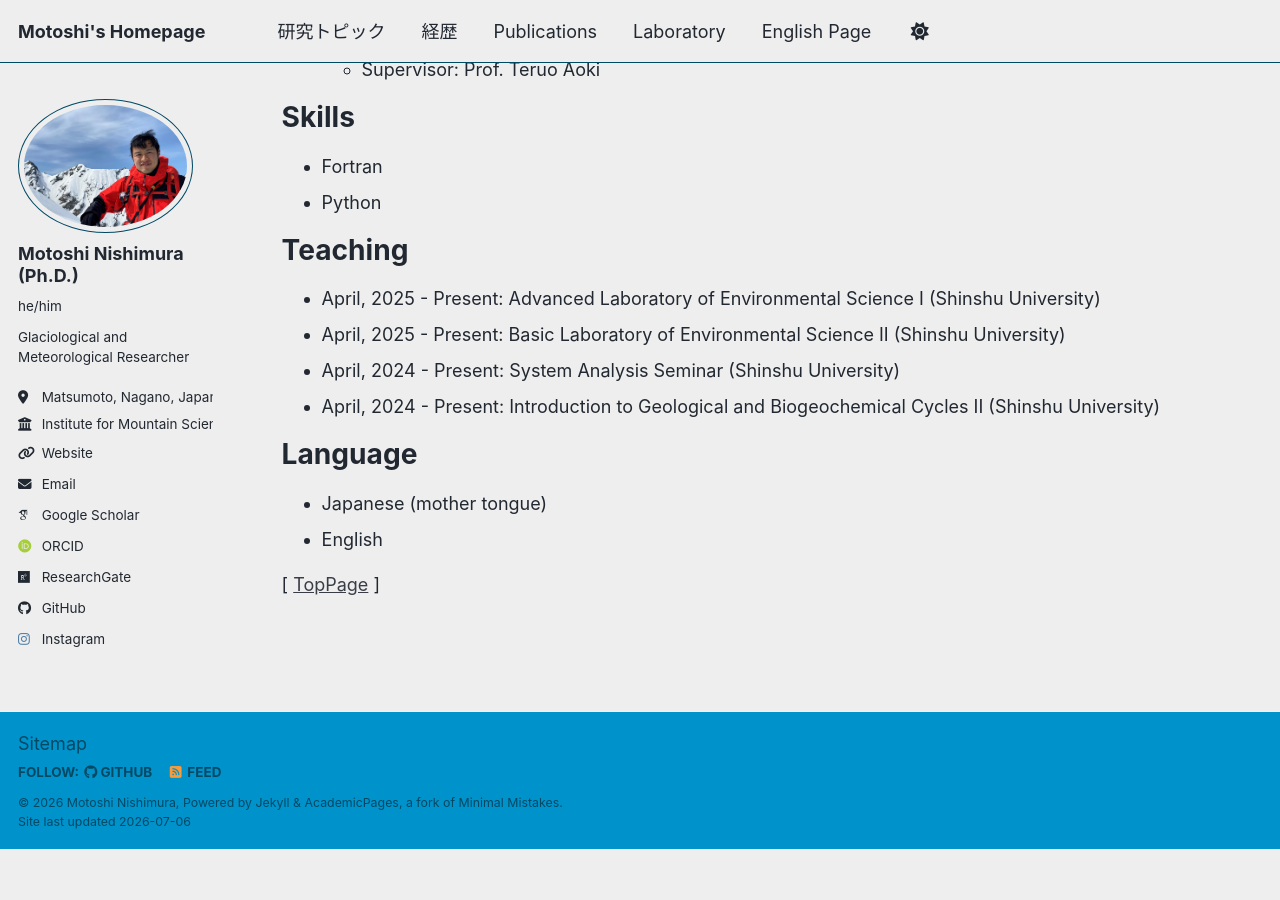
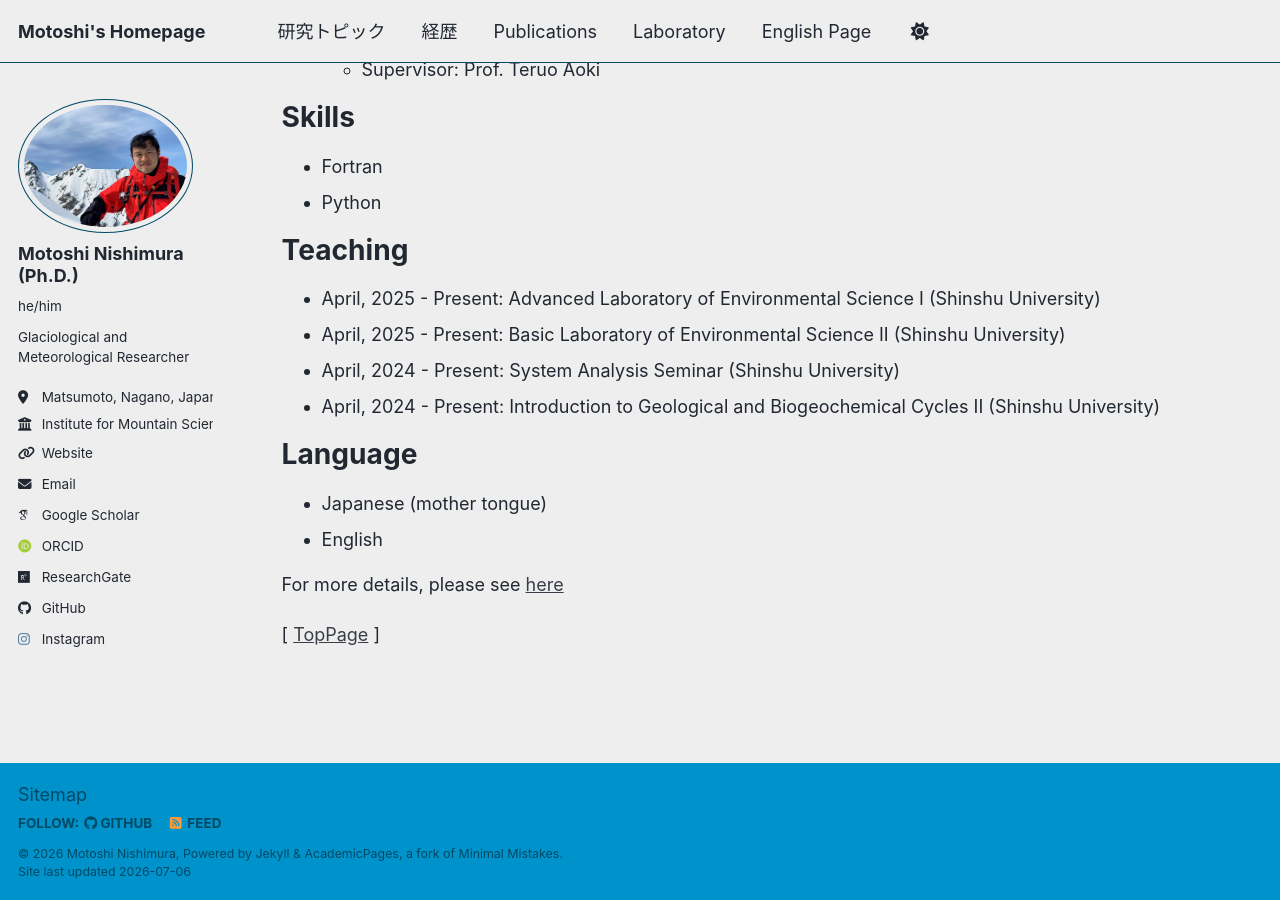
Before and after one commit to MotoshiNishimura/MotoshiNishimura.github.io, a Jekyll site: the page built from _pages/cv_en.md, in a window 1280 px wide and 900 px high, scrolled down 702 px. Built offline with Jekyll 4.4.1, drawn with Linux system fonts in a browser that asks for light colours; some web fonts are replaced; a script bundle is joined from its source files by our own code; library files that are not in the unit come from our copies; before the commit the page ends 1552 px from its top, so only the background shows below that.

Commit message:
Add link for additional CV details
Added a link for more details about the CV.

```diff
--- a/_pages/cv_en.md
+++ b/_pages/cv_en.md
@@ -45,4 +45,6 @@ Language
 * Japanese (mother tongue)
 * English
 
+For more details, please see <a href="https://researchmap.jp/motoshi?lang=en" target="_blank">here</a>
+
 [ [TopPage](/about_en/) ]
```
